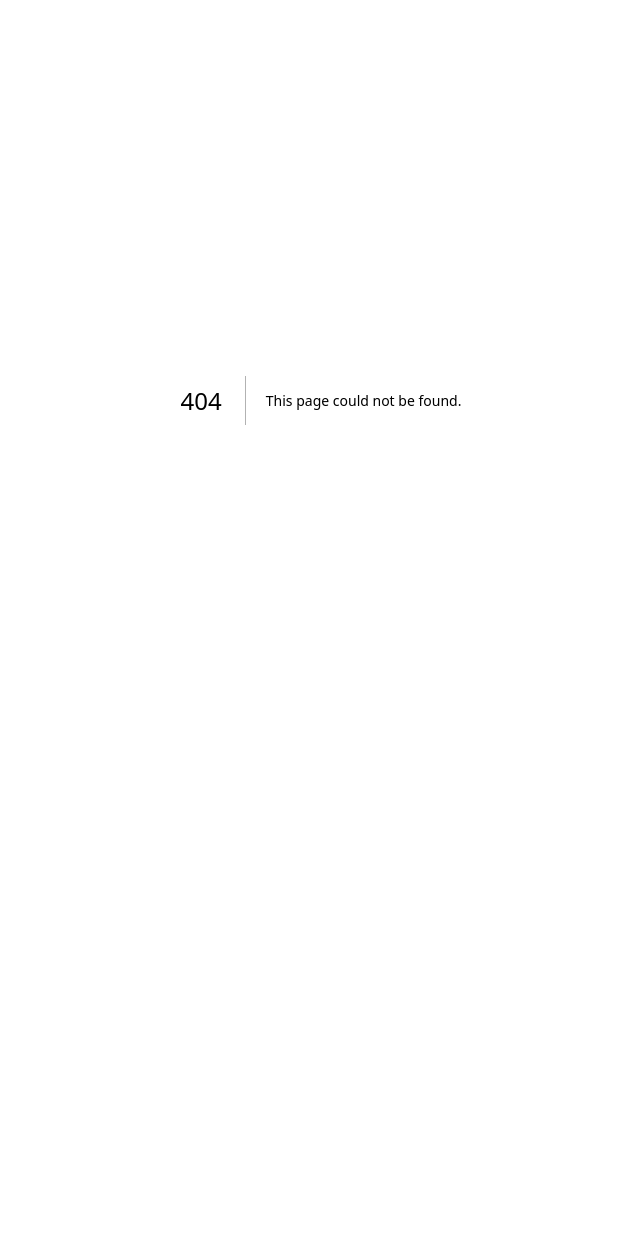
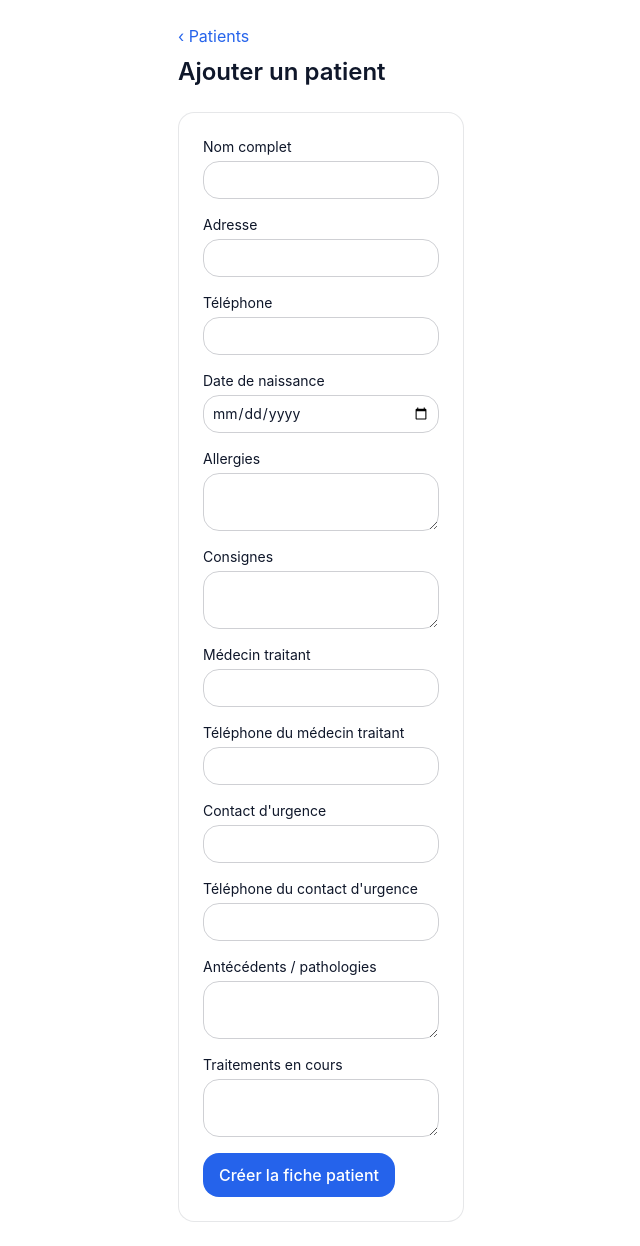
Before and after one commit to dimsxm-cell/soinely-app, a Next.js app: page /patients/nouveau in a window 1280 px wide. Before the commit this address had no page. Shown: the whole page, without its empty margins (319-959 px from the left). Before the commit the page ends 800 px from the top, so only its background shows below. Built offline with nearby package versions, Linux system fonts and the light colour scheme.

Commit message:
feat(patients): page /patients/nouveau (création)

```diff
--- /dev/null
+++ b/app/patients/nouveau/page.tsx
@@ -0,0 +1,70 @@
+import Link from "next/link";
+import { createPatientAction } from "@/lib/data/patients-actions";
+import { Button } from "@/components/ui/Button";
+
+export default function NouveauPatientPage() {
+  return (
+    <main className="mx-auto flex max-w-2xl flex-col gap-6 p-6">
+      <div>
+        <Link href="/patients" className="text-primary hover:underline">
+          ‹ Patients
+        </Link>
+        <h1 className="mt-2 text-2xl font-semibold text-navy">Ajouter un patient</h1>
+      </div>
+
+      <form action={createPatientAction} className="flex flex-col gap-4 rounded-card border border-navy/10 bg-white p-6">
+        <label className="flex flex-col gap-1 text-sm text-navy">
+          Nom complet
+          <input name="nomComplet" required className="rounded-card border border-navy/20 p-2" />
+        </label>
+        <label className="flex flex-col gap-1 text-sm text-navy">
+          Adresse
+          <input name="adresse" required className="rounded-card border border-navy/20 p-2" />
+        </label>
+        <label className="flex flex-col gap-1 text-sm text-navy">
+          Téléphone
+          <input name="telephone" required className="rounded-card border border-navy/20 p-2" />
+        </label>
+        <label className="flex flex-col gap-1 text-sm text-navy">
+          Date de naissance
+          <input type="date" name="dateNaissance" className="rounded-card border border-navy/20 p-2" />
+        </label>
+        <label className="flex flex-col gap-1 text-sm text-navy">
+          Allergies
+          <textarea name="allergies" rows={2} className="rounded-card border border-navy/20 p-2" />
+        </label>
+        <label className="flex flex-col gap-1 text-sm text-navy">
+          Consignes
+          <textarea name="consignes" rows={2} className="rounded-card border border-navy/20 p-2" />
+        </label>
+        <label className="flex flex-col gap-1 text-sm text-navy">
+          Médecin traitant
+          <input name="medecinNom" className="rounded-card border border-navy/20 p-2" />
+        </label>
+        <label className="flex flex-col gap-1 text-sm text-navy">
+          Téléphone du médecin traitant
+          <input name="medecinTelephone" className="rounded-card border border-navy/20 p-2" />
+        </label>
+        <label className="flex flex-col gap-1 text-sm text-navy">
+          Contact d&apos;urgence
+          <input name="contactUrgenceNom" className="rounded-card border border-navy/20 p-2" />
+        </label>
+        <label className="flex flex-col gap-1 text-sm text-navy">
+          Téléphone du contact d&apos;urgence
+          <input name="contactUrgenceTelephone" className="rounded-card border border-navy/20 p-2" />
+        </label>
+        <label className="flex flex-col gap-1 text-sm text-navy">
+          Antécédents / pathologies
+          <textarea name="antecedents" rows={2} className="rounded-card border border-navy/20 p-2" />
+        </label>
+        <label className="flex flex-col gap-1 text-sm text-navy">
+          Traitements en cours
+          <textarea name="traitementsEnCours" rows={2} className="rounded-card border border-navy/20 p-2" />
+        </label>
+        <Button type="submit" variant="primary" className="self-start">
+          Créer la fiche patient
+        </Button>
+      </form>
+    </main>
+  );
+}
```
